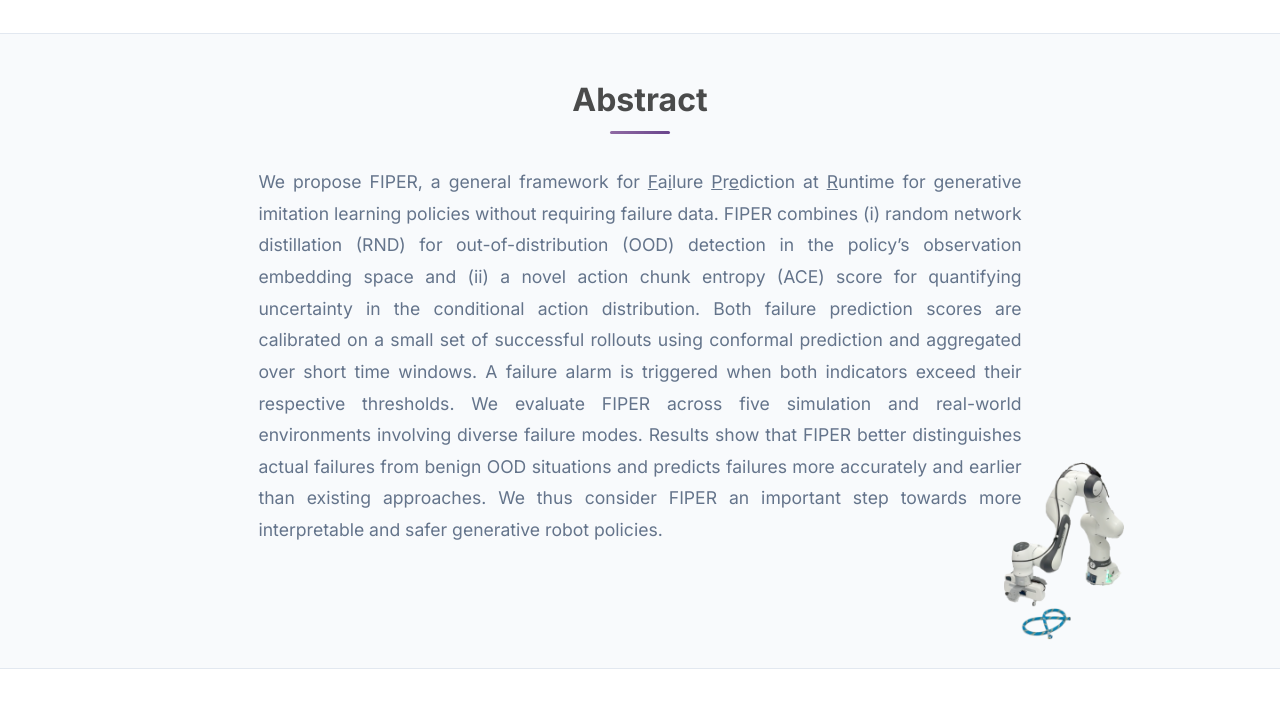
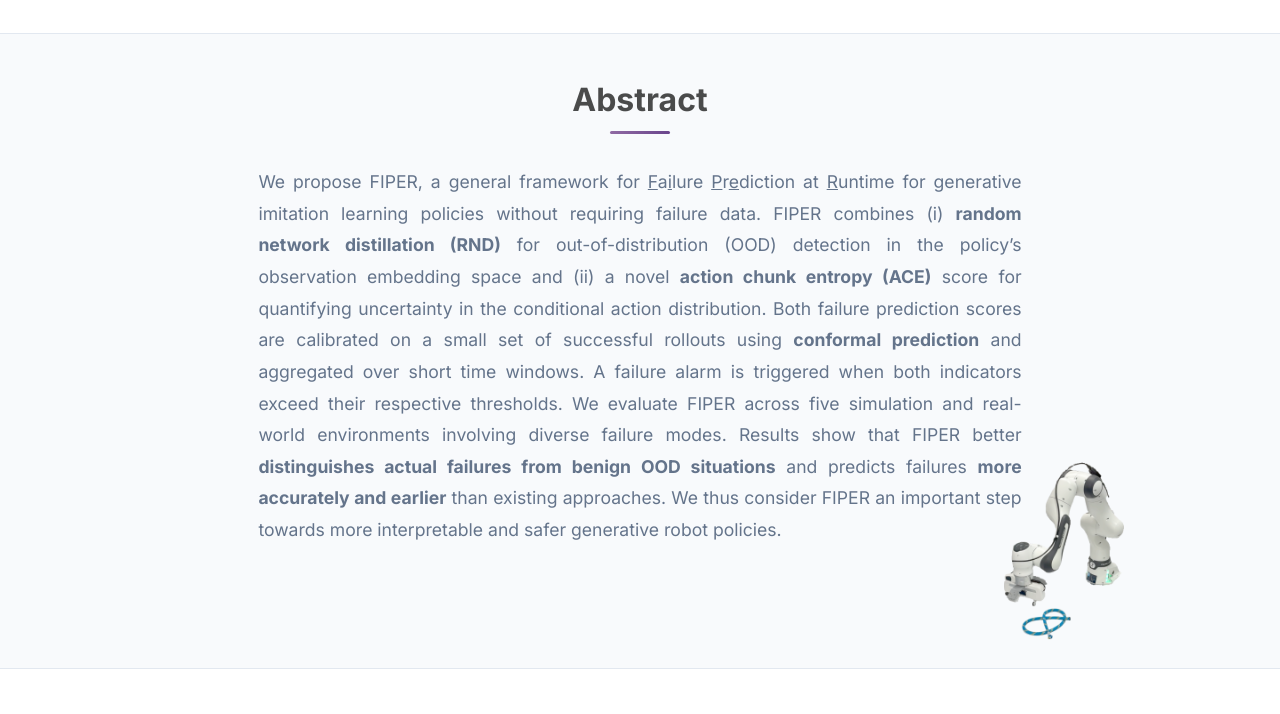
Before and after one commit to TUM-LSY/fiper_website, a plain HTML site: page index.html in a window 1280 px wide. Shown: the part 980-1694 px from the top of the page. Drawn offline with nearby package versions, Linux system fonts and the light colour scheme; animation ran at ten frames a second; some icons are missing.

Commit message:
Fixed some browser combatibility issues

```diff
--- a/index.html
+++ b/index.html
@@ -229,7 +229,7 @@
 
               <div class="is-size-5 publication-authors">
                 <span class="author-block"><sup>1</sup> Learning Systems and Robotics Lab, Technical University of Munich</span>
-                <span class="eql-cntrb"><small><br><sup>*</sup>Indicates Equal Contribution</small></span>
+                <span class="eql-cntrb"><small><br><sup>*</sup>Equal Contribution</small></span>
               </div>
 
               <div class="is-flex is-justify-content-center is-align-items-center" style="gap: 0.5em; margin: 1em 0;">
@@ -327,7 +327,7 @@
     #shield-fans-animated .fans-stage{
       position: relative;
       width: 100%;
-      height: clamp(360px, 58vh, 600px);
+      height: clamp(360px, calc(var(--vh, 1vh) * 58), 600px);
       display: grid;
       place-items: center;
       isolation: isolate;
@@ -374,23 +374,32 @@
 
   <script>
     (function(){
+      const root = document.documentElement;
       const wings = document.querySelector('#shield-fans-animated .fans-svg');
       if (!wings) return;
 
       const START_SCROLL = 10; // px to start fading in
-      const MAX_SCROLL = 1000;  // px to reach full opacity
       const clamp01 = x => Math.max(0, Math.min(1, x));
       const easeOut = x => 1 - Math.pow(1 - x, 3);
+      const setViewportUnit = () => {
+        const vh = window.innerHeight * 0.01;
+        root.style.setProperty('--vh', `${vh}px`);
+      };
 
       function update(){
         const scrollY = window.scrollY || 0;
-        const progress = (scrollY - START_SCROLL) / (MAX_SCROLL - START_SCROLL);
+        const maxScroll = window.innerHeight * 0.7;  // relative to the screen height in px
+        const progress = (scrollY - START_SCROLL) / (maxScroll - START_SCROLL);
         const t = clamp01(progress);
         wings.style.opacity = easeOut(t).toFixed(2);
       }
 
       window.addEventListener('scroll', () => requestAnimationFrame(update), { passive:true });
-      window.addEventListener('resize', () => requestAnimationFrame(update), { passive:true });
+      window.addEventListener('resize', () => {
+        setViewportUnit();
+        requestAnimationFrame(update);
+      }, { passive:true });
+      setViewportUnit();
       update(); // initial paint
     })();
   </script>
@@ -409,16 +418,16 @@
             We propose FIPER, a general framework for
             <u>F</u>a<u>i</u>lure <u>P</u>r<u>e</u>diction at <u>R</u>untime for generative
             imitation learning policies without requiring failure data.
-            FIPER combines (i) random network distillation (RND) for out-of-distribution (OOD) detection
+            FIPER combines (i) <strong>random network distillation (RND)</strong> for out-of-distribution (OOD) detection
             in the policy’s observation embedding space and
-            (ii) a novel action chunk entropy (ACE) score for quantifying uncertainty in the
+            (ii) a novel <strong>action chunk entropy (ACE)</strong> score for quantifying uncertainty in the
             conditional action distribution. Both failure prediction scores are calibrated on a
-            small set of successful rollouts using conformal prediction and aggregated over
+            small set of successful rollouts using <strong>conformal prediction</strong> and aggregated over
             short time windows. A failure alarm is triggered when both indicators exceed their
             respective thresholds. We evaluate FIPER across five simulation and real-world
             environments involving diverse failure modes. Results show that FIPER better
-            distinguishes actual failures from benign OOD situations and predicts failures more
-            accurately and earlier than existing approaches. We thus consider FIPER an important
+            <strong>distinguishes actual failures from benign OOD situations</strong> and predicts failures <strong>more
+            accurately and earlier</strong> than existing approaches. We thus consider FIPER an important
             step towards more interpretable and safer generative robot policies.
           </p>
         </div>
```
